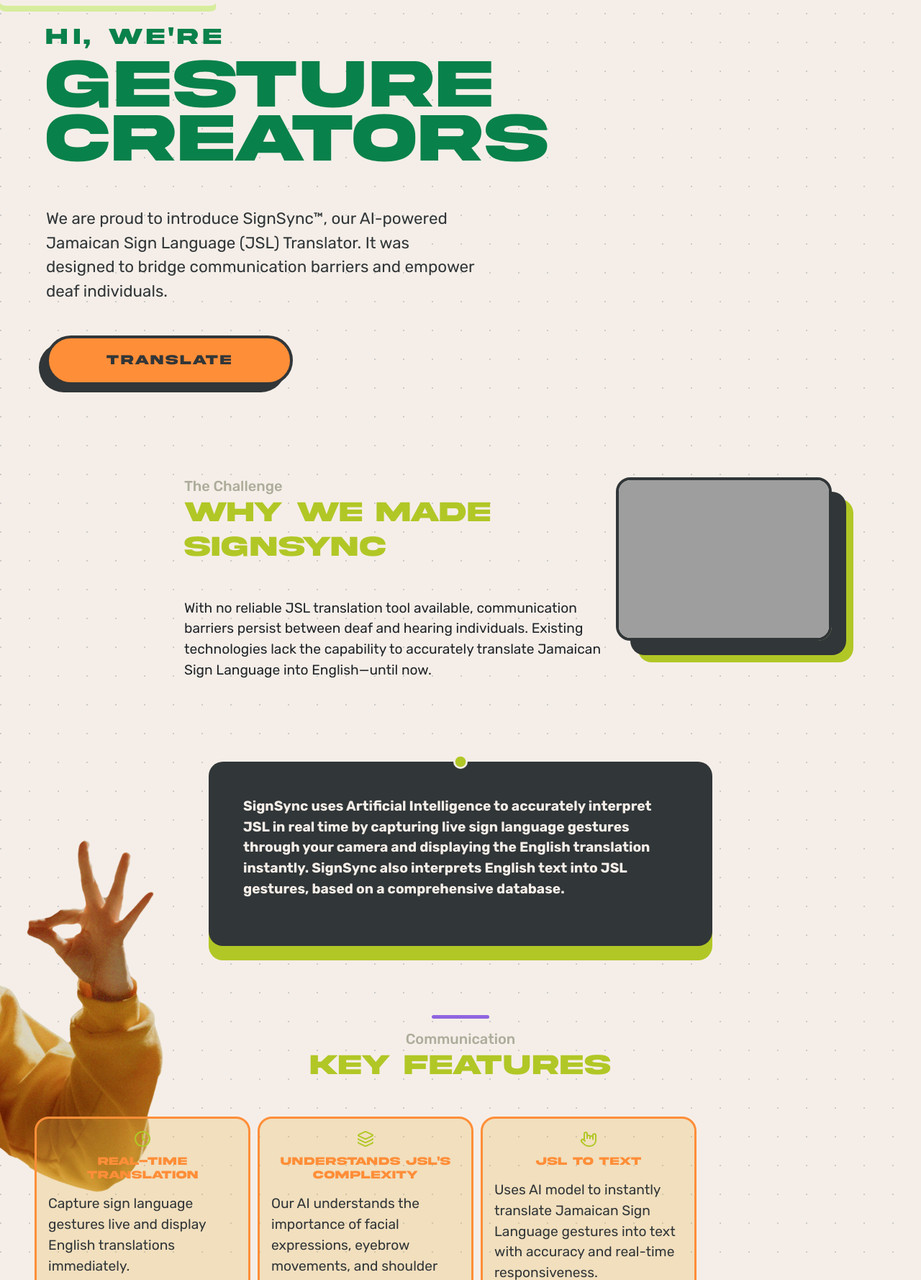
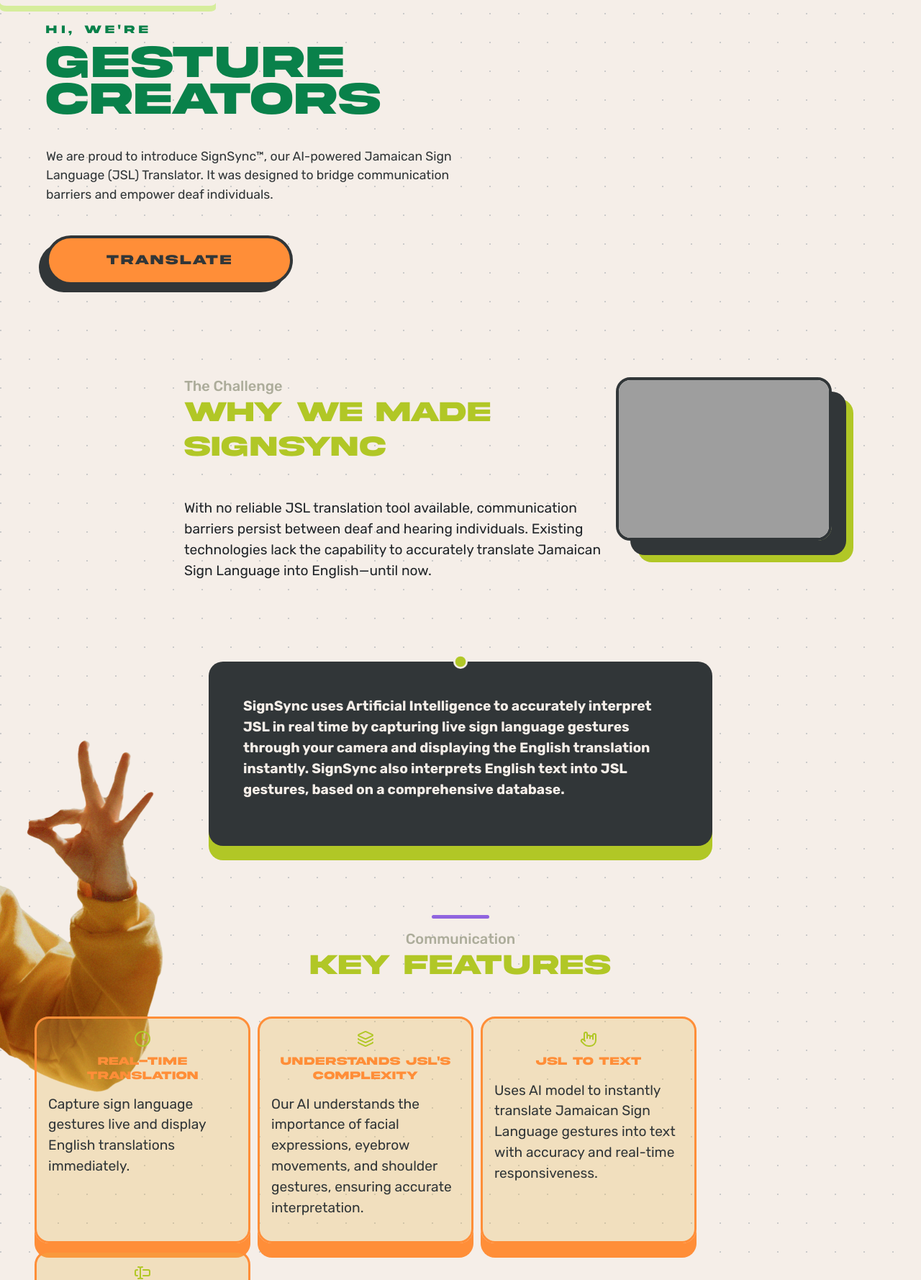
Before and after one commit to BrionyFrater/capstone, a Flask app: page / in a window 1280 px wide. Shown: the part 142-1920 px from the top of the page at 72% size. Run offline with Flask 2, Linux system fonts and the light colour scheme; some libraries are stand-ins or nearby versions; grey boxes are pictures that could not be loaded.

Commit message:
fixed styles for smaller screen

```diff
--- a/app/static/css/app.css
+++ b/app/static/css/app.css
@@ -332,22 +332,22 @@ header .logo{
 
 .bannerInfo h1{
     font-family: 'AkiraExpanded';
-    font-size: 6rem;
-    line-height: 4.7rem;
+    font-size: 4rem;
+    line-height: 3.2rem;
 
 }
 
 .bannerInfo h3{
     font-family: 'AkiraExpanded';
-    font-size: 2rem;
+    font-size: 1rem;
     letter-spacing: 5px;
 }
 
 .bannerInfo p{
     color: var(--black);
     max-width: 600px;
-    font-size: 1.4rem;
-    margin-top: 3rem;
+    font-size: 1.1rem;
+    margin-top: 2rem;
 }
 
 .bannerInfo .button-link, .join .button-link {
@@ -759,13 +759,12 @@ label{
 }
 
 .translationPage .textVideoCtn video{
-    width: 800px;
+    width: 500px;
 }
 
 
 .translationPage .gestureHand {
-    width: 600px;
-
+    width: 200px;
     transform: rotate(45deg);
     position: absolute;
     top: 0;
@@ -773,7 +772,7 @@ label{
     z-index: -2;
 }
 
-@media(max-width: 1438px){
+@media(max-width: 1250px){
     .translationPage .gestureHand {
         width: 0;
     }
```
